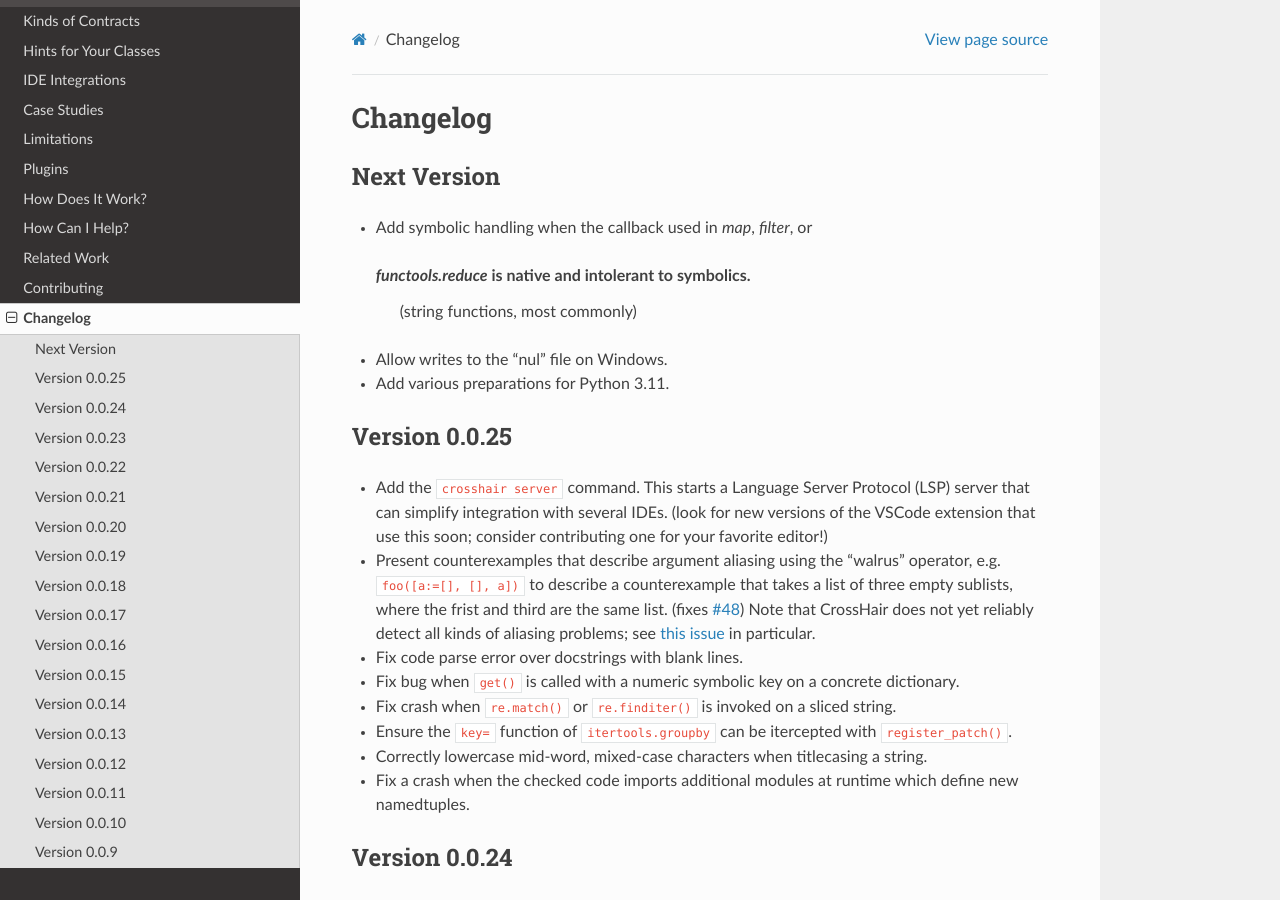
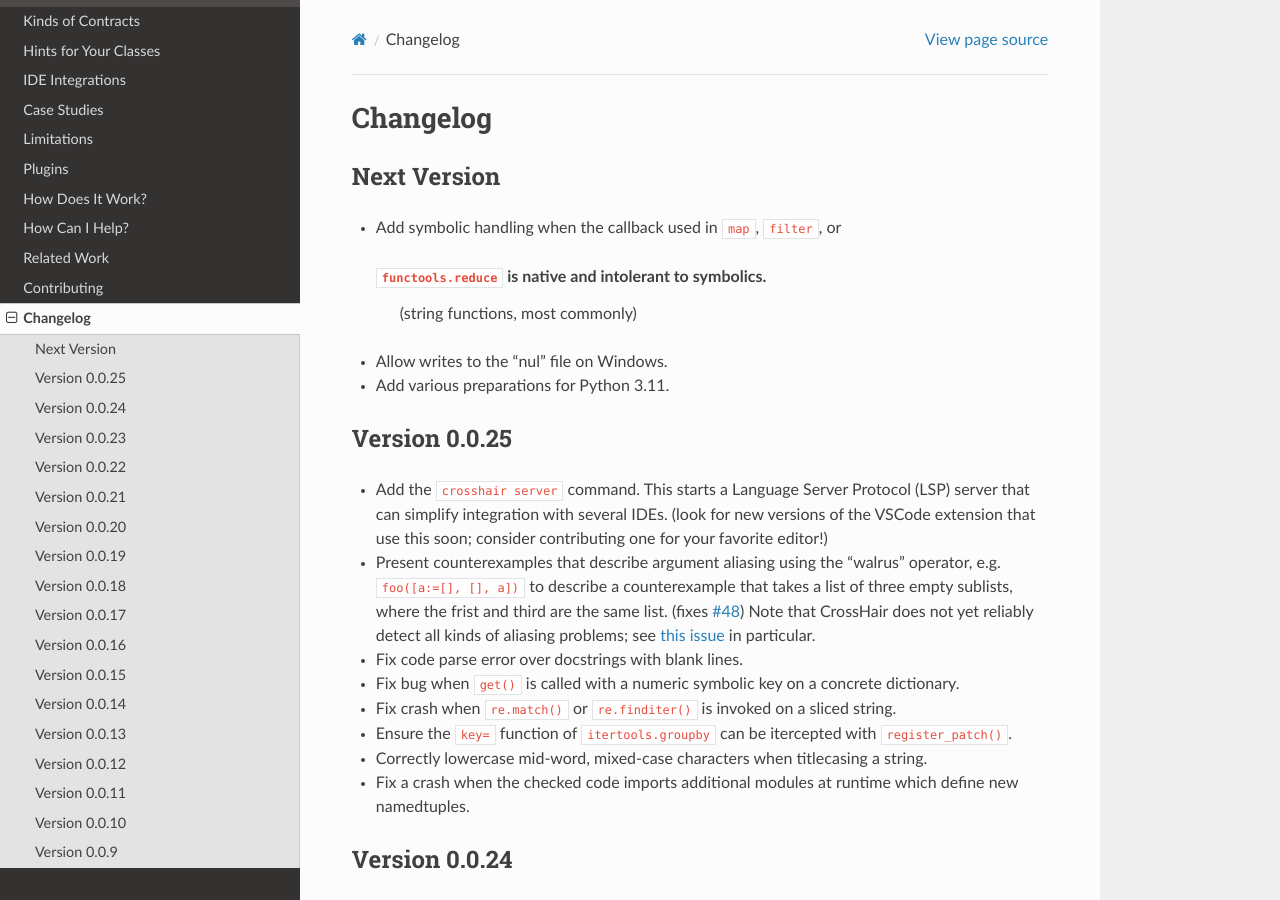
Before and after one commit to pschanely/CrossHair, a Sphinx documentation site: the page built from doc/source/changelog.rst, in a window 1280 px wide and 900 px high. Built offline with Sphinx 7.4.7 and the Read the Docs theme 2.0.0, drawn with Linux system fonts in a browser that asks for light colours; the version number is read from the project's files by our own code.

```diff
--- a/doc/source/changelog.rst
+++ b/doc/source/changelog.rst
@@ -6,8 +6,8 @@ Changelog
 Next Version
 ------------
 
-* Add symbolic handling when the callback used in `map`, `filter`, or
- `functools.reduce` is native and intolerant to symbolics.
+* Add symbolic handling when the callback used in ``map``, ``filter``, or
+ ``functools.reduce`` is native and intolerant to symbolics.
   (string functions, most commonly)
 * Allow writes to the "nul" file on Windows.
 * Add various preparations for Python 3.11.
```
